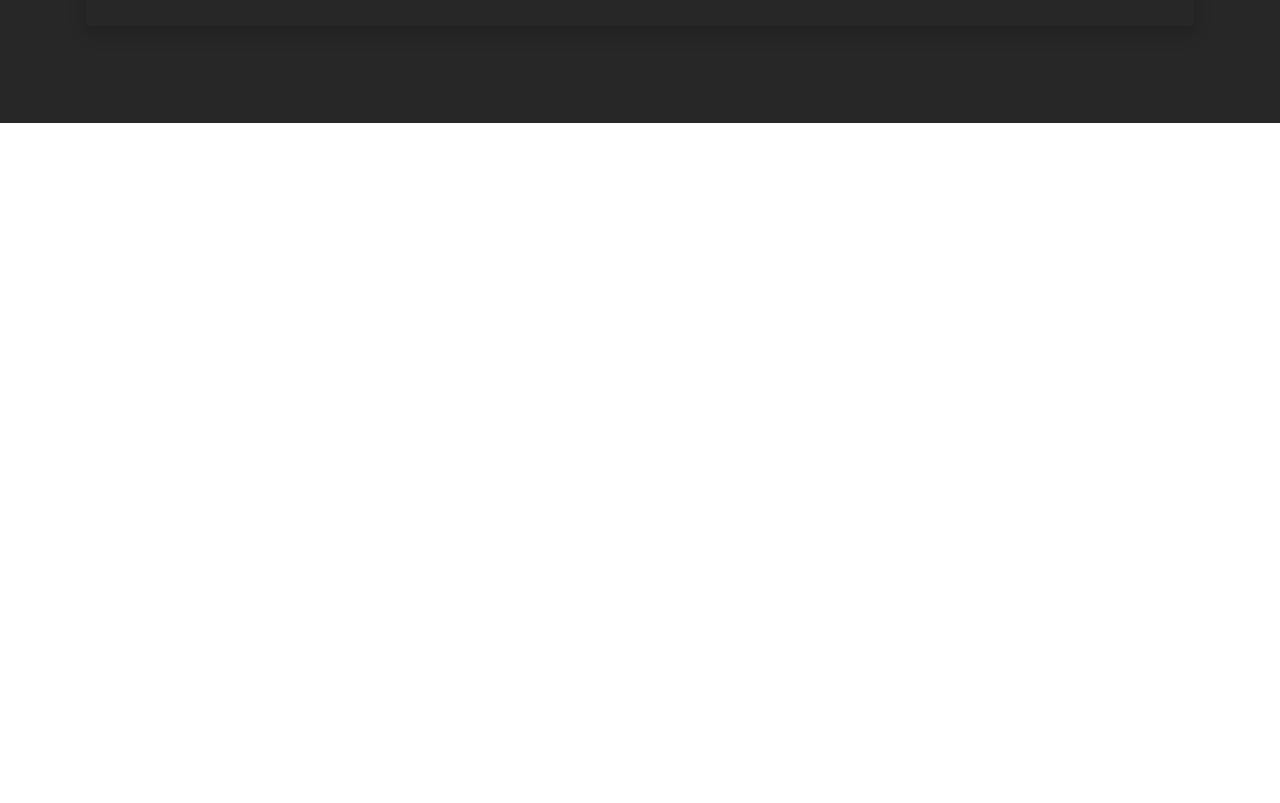
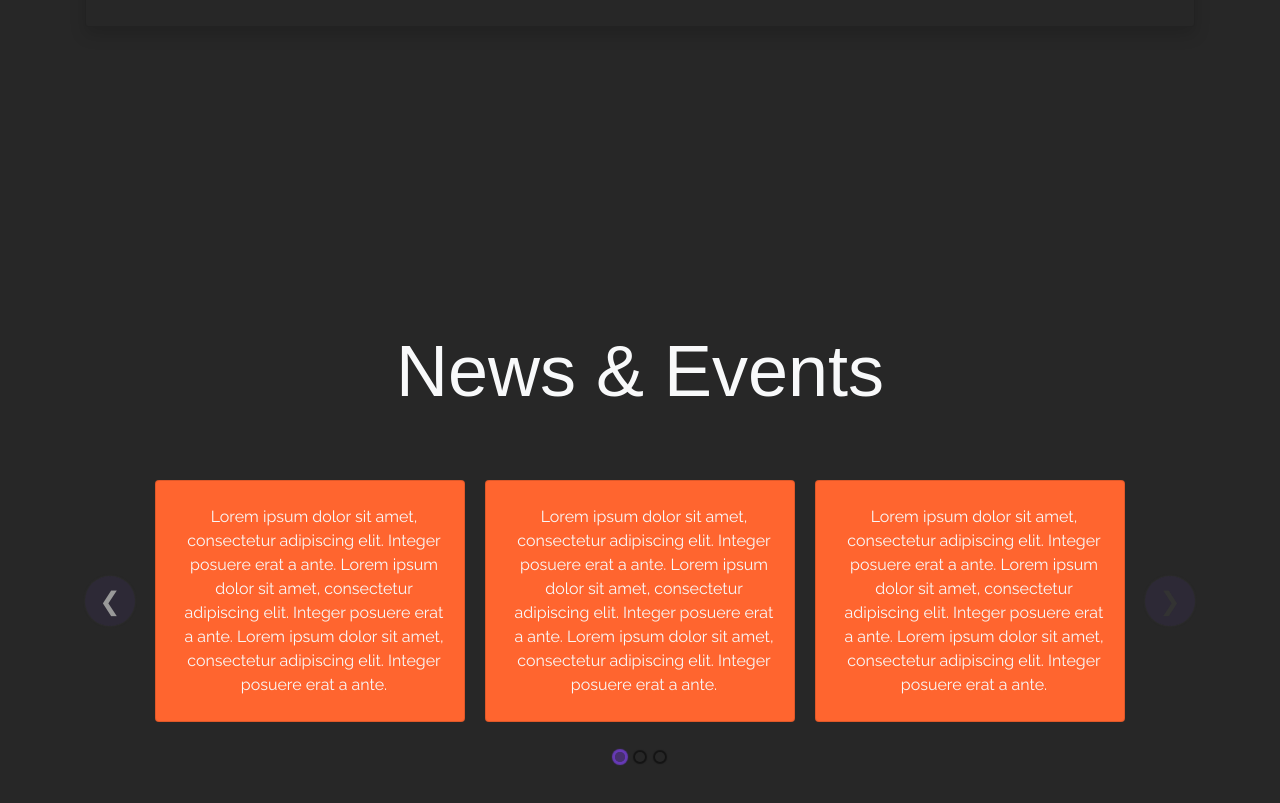
Before and after one commit to CSClubIIITDM-org/SOID, a React (Create React App) app: page / in a window 1280 px wide. Shown: the part 2300-3103 px from the top of the page. Before the commit the page ends 2423 px from the top, so only its background shows below. Built offline with nearby package versions, Linux system fonts and the light colour scheme.

Commit message:
news section

```diff
--- a/package.json
+++ b/package.json
@@ -14,8 +14,10 @@
     "react-awesome-slider": "^4.1.0",
     "react-bootstrap": "^1.4.3",
     "react-dom": "^17.0.1",
+    "react-elastic-carousel": "^0.11.0",
     "react-router-dom": "^5.2.0",
     "react-scripts": "4.0.1",
+    "styled-components": "^5.2.1",
     "web-vitals": "^0.2.4"
   },
   "scripts": {
--- a/src/Pages/HomePage.jsx
+++ b/src/Pages/HomePage.jsx
@@ -2,7 +2,7 @@ import React, { useState } from "react";
 import Motivation from "../components/Motivation";
 import About from "../components/About";
 import Slider from "../components/Slider";
-
+import News from "../components/News";
 const HomePage = () => {
   const [images] = useState([
     {
@@ -24,6 +24,7 @@ const HomePage = () => {
       <Slider />
       <About />
       <Motivation />
+      <News/>
     </React.Fragment>
   );
 };
--- /dev/null
+++ b/src/components/News.jsx
@@ -0,0 +1,138 @@
+import React from "react";
+
+import Carousel from 'react-elastic-carousel';
+
+import Container from "react-bootstrap/Container";
+import Card from 'react-bootstrap/Card';
+
+const breakPoints = [
+    { width: 1, itemsToShow: 1 },
+    { width: 550, itemsToShow: 2, itemsToScroll: 2 },
+    { width: 768, itemsToShow: 3 },
+    { width: 1200, itemsToShow: 3 }
+  ];
+
+
+
+function News() {
+
+
+    return(
+        <div className="news-container">
+        <Container>
+        <h4 className="news text-light text-center pb-5 pt-5">News & Events</h4>
+        <Carousel breakPoints={breakPoints} itemPadding={[10, 10]}
+
+         >
+        <Card className= "bg-orange text-light text-center p-3" >
+      <p className="mt-2 ml-2 mb-2">
+        Lorem ipsum dolor sit amet, consectetur adipiscing elit. Integer posuere
+        erat a ante.
+        Lorem ipsum dolor sit amet, consectetur adipiscing elit. Integer posuere
+        erat a ante.
+        Lorem ipsum dolor sit amet, consectetur adipiscing elit. Integer posuere
+        erat a ante.
+      </p>
+      <div class="modal" tabindex="-1">
+  <div class="modal-dialog">
+    <div class="modal-content">
+      <div class="modal-header">
+        <h5 class="modal-title">Modal title</h5>
+        <button type="button" class="btn-close" data-bs-dismiss="modal" aria-label="Close"></button>
+      </div>
+      <div class="modal-body">
+        <p>Modal body text goes here.</p>
+      </div>
+    </div>
+  </div>
+</div>
+
+  </Card>
+  <Card className= "bg-orange text-light text-center p-3" >
+      <p className="mt-2 ml-2 mb-2">
+        Lorem ipsum dolor sit amet, consectetur adipiscing elit. Integer posuere
+        erat a ante.
+        Lorem ipsum dolor sit amet, consectetur adipiscing elit. Integer posuere
+        erat a ante.
+        Lorem ipsum dolor sit amet, consectetur adipiscing elit. Integer posuere
+        erat a ante.
+      </p>
+  </Card>
+  <Card className= "bg-orange text-light text-center p-3" >
+      <p className="mt-2 ml-2 mb-2">
+        Lorem ipsum dolor sit amet, consectetur adipiscing elit. Integer posuere
+        erat a ante.
+        Lorem ipsum dolor sit amet, consectetur adipiscing elit. Integer posuere
+        erat a ante.
+        Lorem ipsum dolor sit amet, consectetur adipiscing elit. Integer posuere
+        erat a ante.
+      </p>
+  </Card>
+  <Card className= "bg-orange text-light text-center p-3" >
+      <p className="mt-2 ml-2 mb-2">
+        Lorem ipsum dolor sit amet, consectetur adipiscing elit. Integer posuere
+        erat a ante.
+        Lorem ipsum dolor sit amet, consectetur adipiscing elit. Integer posuere
+        erat a ante.
+        Lorem ipsum dolor sit amet, consectetur adipiscing elit. Integer posuere
+        erat a ante.
+      </p>
+  </Card>
+  <Card className= "bg-orange text-light text-center p-3" >
+      <p className="mt-2 ml-2 mb-2">
+        Lorem ipsum dolor sit amet, consectetur adipiscing elit. Integer posuere
+        erat a ante.
+        Lorem ipsum dolor sit amet, consectetur adipiscing elit. Integer posuere
+        erat a ante.
+        Lorem ipsum dolor sit amet, consectetur adipiscing elit. Integer posuere
+        erat a ante.
+      </p>
+  </Card>
+  <Card className= "bg-orange text-light text-center p-3" >
+      <p className="mt-2 ml-2 mb-2">
+        Lorem ipsum dolor sit amet, consectetur adipiscing elit. Integer posuere
+        erat a ante.
+        Lorem ipsum dolor sit amet, consectetur adipiscing elit. Integer posuere
+        erat a ante.
+        Lorem ipsum dolor sit amet, consectetur adipiscing elit. Integer posuere
+        erat a ante.
+      </p>
+  </Card>
+  <Card className= "bg-orange text-light text-center p-3" >
+      <p className="mt-2 ml-2 mb-2">
+        Lorem ipsum dolor sit amet, consectetur adipiscing elit. Integer posuere
+        erat a ante.
+        Lorem ipsum dolor sit amet, consectetur adipiscing elit. Integer posuere
+        erat a ante.
+        Lorem ipsum dolor sit amet, consectetur adipiscing elit. Integer posuere
+        erat a ante.
+      </p>
+  </Card>
+  <Card className= "bg-orange text-light text-center p-3" >
+      <p className="mt-2 ml-2 mb-2">
+        Lorem ipsum dolor sit amet, consectetur adipiscing elit. Integer posuere
+        erat a ante.
+        Lorem ipsum dolor sit amet, consectetur adipiscing elit. Integer posuere
+        erat a ante.
+        Lorem ipsum dolor sit amet, consectetur adipiscing elit. Integer posuere
+        erat a ante.
+      </p>
+  </Card>
+  <Card className= "bg-orange text-light text-center p-3" >
+      <p className="mt-2 ml-2 mb-2">
+        Lorem ipsum dolor sit amet, consectetur adipiscing elit. Integer posuere
+        erat a ante.
+        Lorem ipsum dolor sit amet, consectetur adipiscing elit. Integer posuere
+        erat a ante.
+        Lorem ipsum dolor sit amet, consectetur adipiscing elit. Integer posuere
+        erat a ante.
+      </p>
+  </Card>
+      </Carousel>
+      </Container>
+      </div>
+
+    );
+}
+
+export default News;
--- a/src/styles/style.css
+++ b/src/styles/style.css
@@ -151,3 +151,23 @@
 .about-description span {
   color: #ffe401;
 }
+
+/*
+home news */
+
+.news-container {
+  font-family: sans-serif;
+  display: flex;
+  align-items: center;
+  justify-content: center;
+  height: 100vh;
+  background-color: #272727;
+}
+
+.bg-orange {
+  background-color: #ff652f;
+}
+
+.news{
+  font-size: 72px;
+}
```
Also changed, not shown: 2 other files (tests, documents, lock files or other folders).
